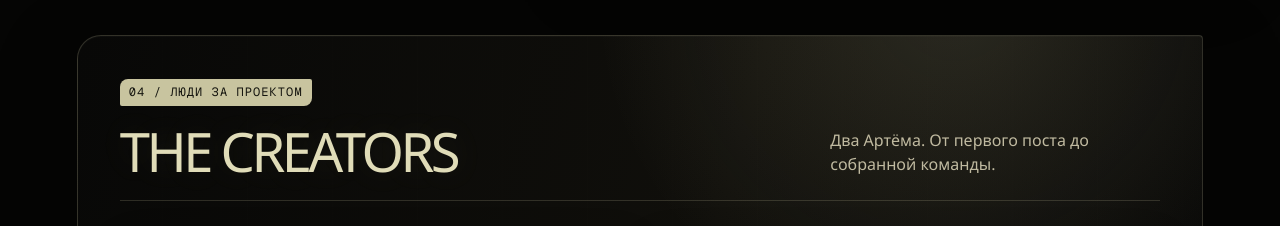
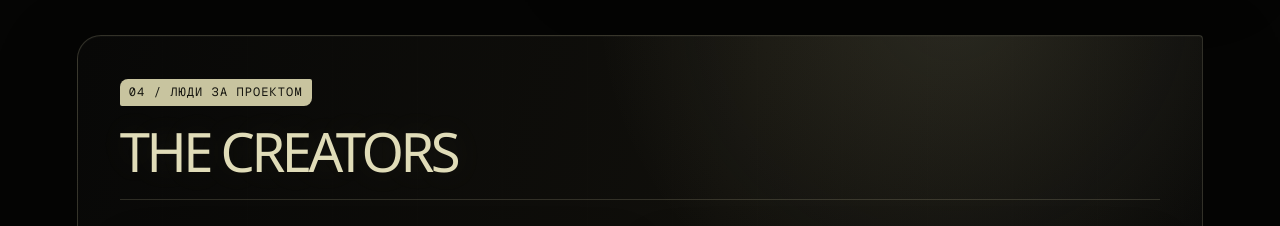
Before and after one commit to ArtemBbutov/posledniy-agency, a Next.js app: page / in a window 1280 px wide. Shown: the part 4320-4546 px from the top of the page. Built offline with nearby package versions, Linux system fonts and the light colour scheme.

Commit message:
Remove creators tagline

```diff
--- a/app/page.tsx
+++ b/app/page.tsx
@@ -174,7 +174,7 @@ export default function Home() {
     <section className="creators-strip" id="creators" aria-labelledby="creators-title">
       <header className="creators-strip-heading">
         <p className="br-label">04 / ЛЮДИ ЗА ПРОЕКТОМ</p>
-        <div><h2 id="creators-title">THE CREATORS</h2><p>Два Артёма. От первого поста до собранной команды.</p></div>
+        <div><h2 id="creators-title">THE CREATORS</h2></div>
       </header>
       <div className="creators-people">
         <article className="creator-person">
```
Also changed, not shown: index.html (+1 -1 lines).
